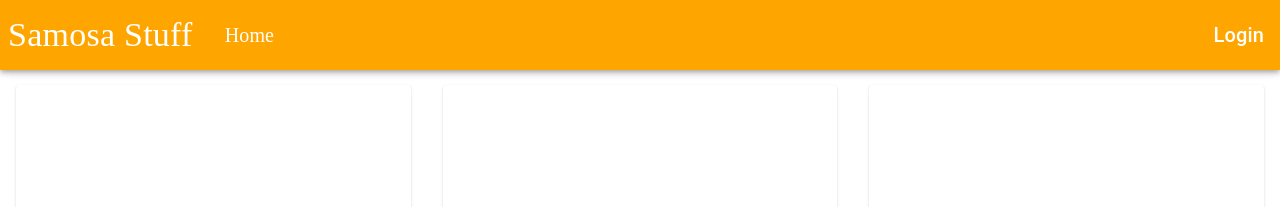
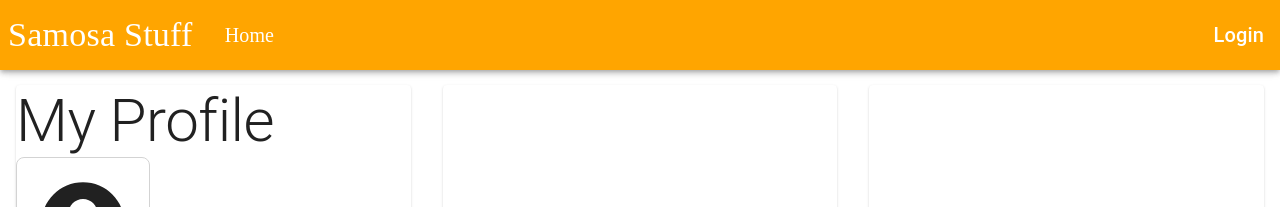
Before and after one commit to imadsyed333/frontend, a React (Create React App) app: page /profile in a window 1280 px wide. Shown: the top 207 px of the page. Built offline with nearby package versions, Linux system fonts and the light colour scheme; no server answers.

Commit message:
Style changes

```diff
--- a/src/ui/components/ProfileCard.tsx
+++ b/src/ui/components/ProfileCard.tsx
@@ -6,13 +6,14 @@ export const ProfileCard = ({ name, email }: { name: string, email: string }) =>
     return (
         <Card sx={{
             display: 'flex',
-            flexDirection: 'row',
-            justifyContent: 'center',
-            alignItems: 'center',
+            flexDirection: 'column',
+            justifyContent: 'start',
+            alignItems: 'start',
             height: '100%',
             width: '100%',
             mx: 2,
         }}>
+            <Typography variant='h2'>My Profile</Typography>
             <Box sx={{
                 display: 'flex',
                 flexDirection: 'row',
@@ -27,7 +28,7 @@ export const ProfileCard = ({ name, email }: { name: string, email: string }) =>
                     fontSize: 100
                 }} />
                 <Box>
-                    <Typography>{name}</Typography>
+                    <Typography variant='h3'>{name}</Typography>
                     <Typography>{email}</Typography>
                 </Box>
             </Box>
```
